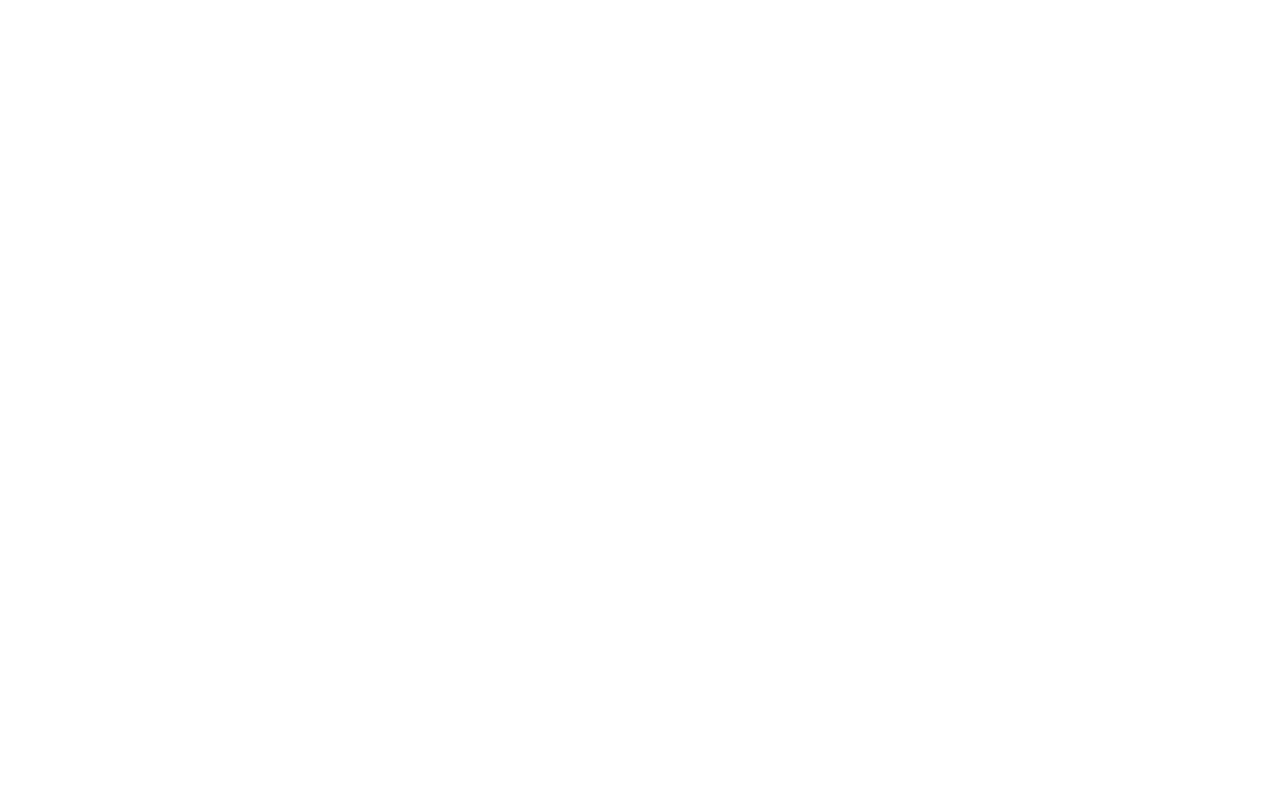
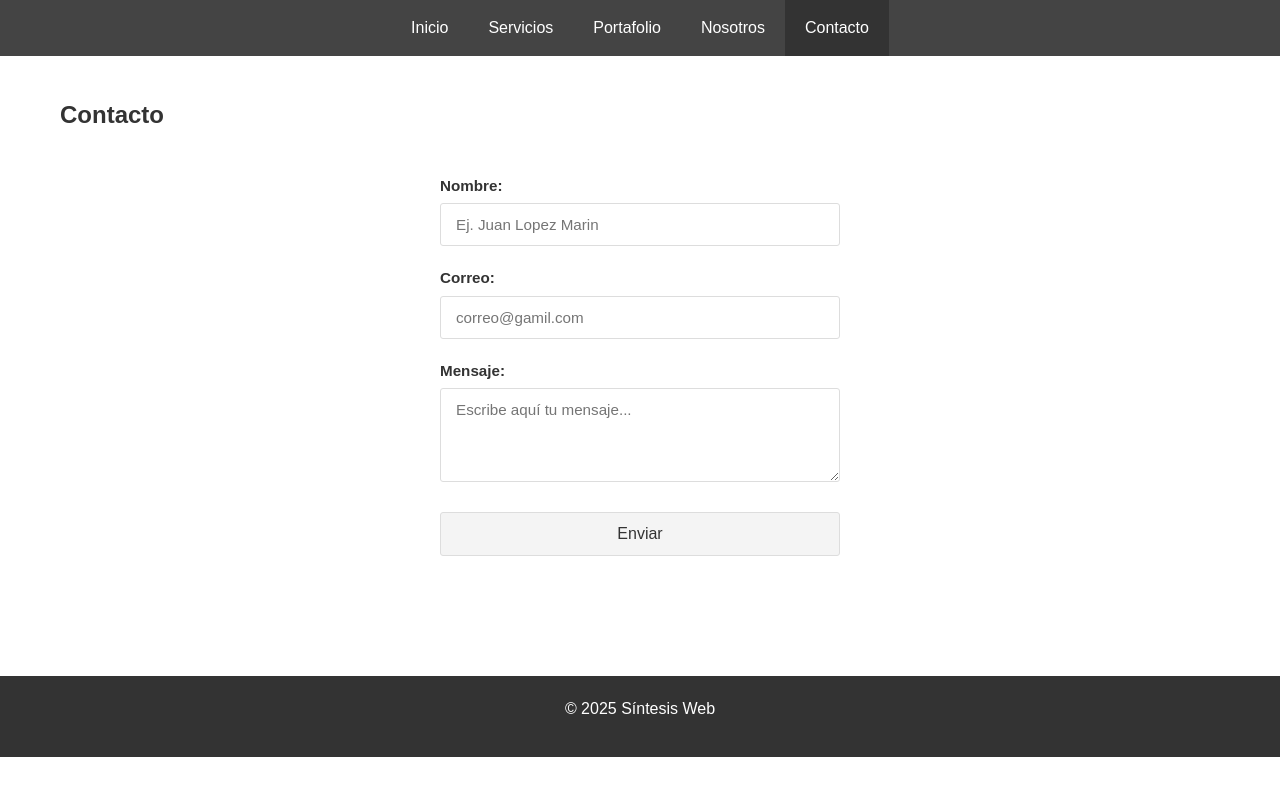
Before and after one commit to percy-MS/IDWeb-laboratorio-10, a plain HTML site: page contacto.html in a window 1280 px wide. Drawn offline with Linux system fonts and the light colour scheme.

Commit message:
Commit 6: agregue el contacto.html y terminé el laboratorio 10

```diff
--- a/contacto.html
+++ b/contacto.html
@@ -0,0 +1,51 @@
+<!DOCTYPE html>
+<html lang="es">
+<head>
+    <meta charset="UTF-8">
+    <meta name="viewport" content="width=device-width, initial-scale=1.0">
+    <title>Contacto - Síntesis Web</title>
+    <link rel="stylesheet" href="css/estilos.css">
+</head>
+<body>
+    <header>
+        <nav class="navbar">
+            <ul class="nav-menu">
+                <li><a href="index.html">Inicio</a></li>
+                <li><a href="servicios.html">Servicios</a></li>
+                <li><a href="portafolio.html">Portafolio</a></li>
+                <li><a href="nosotros.html">Nosotros</a></li>
+                <li><a href="contacto.html" class="active">Contacto</a></li>
+            </ul>
+        </nav>
+    </header>
+
+    <main>
+        <h2>Contacto</h2>
+
+        <section class="seccion">
+            <form class="formulario-contacto">
+                <div class="form-group">
+                    <label for="nombre">Nombre:</label>
+                    <input type="text" id="nombre" name="nombre" placeholder="Ej. Juan Lopez Marin" required>
+                </div>
+
+                <div class="form-group">
+                    <label for="correo">Correo:</label>
+                    <input type="email" id="correo" name="correo" placeholder="correo@gamil.com" required>
+                </div>
+
+                <div class="form-group">
+                    <label for="mensaje">Mensaje:</label>
+                    <textarea id="mensaje" name="mensaje" placeholder="Escribe aquí tu mensaje..." rows="4" required></textarea>
+                </div>
+
+                <button type="submit">Enviar</button>
+            </form>
+        </section>
+    </main>
+
+    <footer>
+        <p>&copy; 2025 Síntesis Web</p>
+    </footer>
+</body>
+</html>
--- a/css/estilos.css
+++ b/css/estilos.css
@@ -74,7 +74,7 @@ main {
     margin: 0 auto;
 }
 
-h1, h2, h3 {
+h2, h3 {
     margin-bottom: 15px;
 }
 
@@ -134,3 +134,56 @@ p {
     box-shadow: 0 2px 5px rgba(0,0,0,0.1);
     transition: transform 0.3s, box-shadow 0.3s;
 }
+
+.formulario-contacto {
+    max-width: 400px;
+    margin: 40px auto;
+    display: flex;
+    flex-direction: column;
+    gap: 20px;
+}
+
+.form-group {
+    display: flex;
+    flex-direction: column;
+    gap: 5px;
+}
+
+.form-group label {
+    font-weight: bold;
+    color: #333;
+    font-size: 0.95rem;
+}
+
+.formulario-contacto input,
+.formulario-contacto textarea {
+    width: 100%;
+    padding: 12px 15px;
+    border: 1px solid #ddd;
+    border-radius: 3px;
+    font-family: Arial, sans-serif;
+    font-size: 0.95rem;
+    background-color: white;
+}
+
+.formulario-contacto input:focus,
+.formulario-contacto textarea:focus {
+    outline: none;
+    border-color: #999;
+}
+
+.formulario-contacto button {
+    background-color: #f4f4f4;
+    color: #333;
+    padding: 12px 30px;
+    border: 1px solid #ddd;
+    border-radius: 3px;
+    font-size: 1rem;
+    cursor: pointer;
+    transition: background-color 0.3s;
+    margin-top: 10px;
+}
+
+.formulario-contacto button:hover {
+    background-color: #e0e0e0;
+}
```
